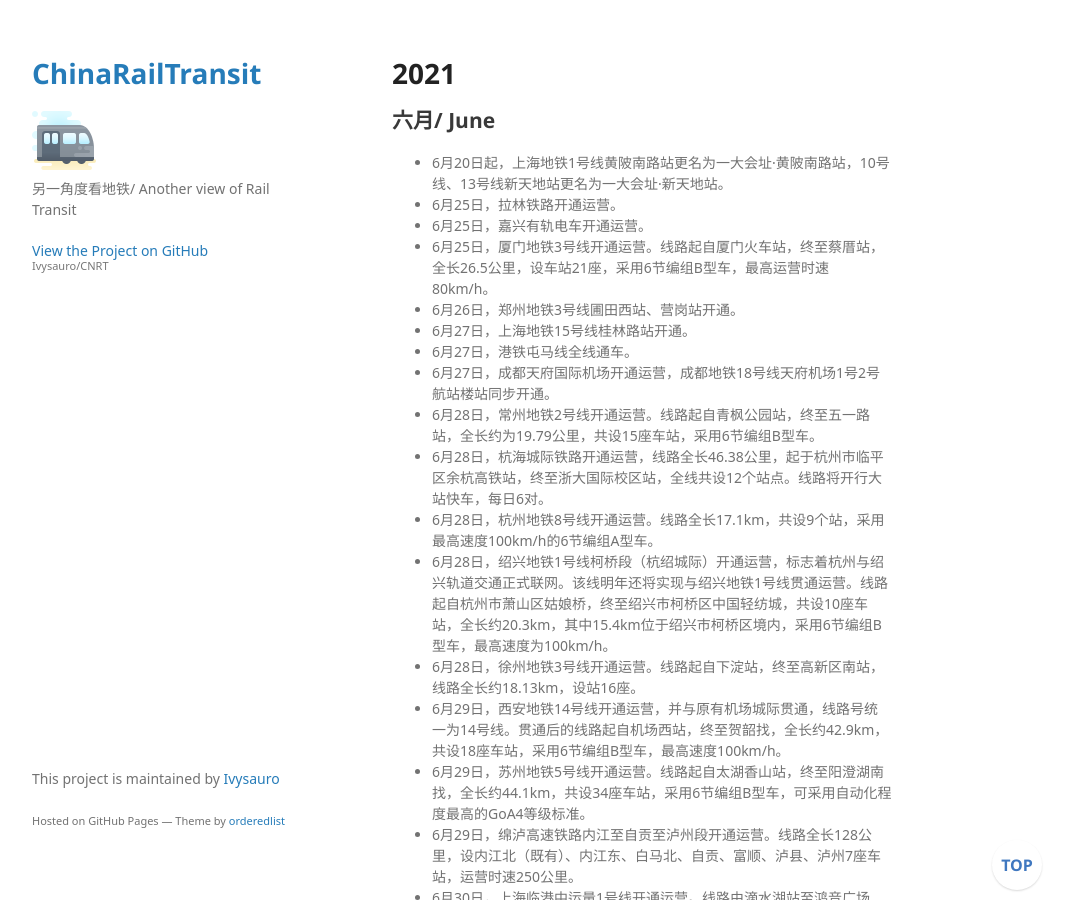
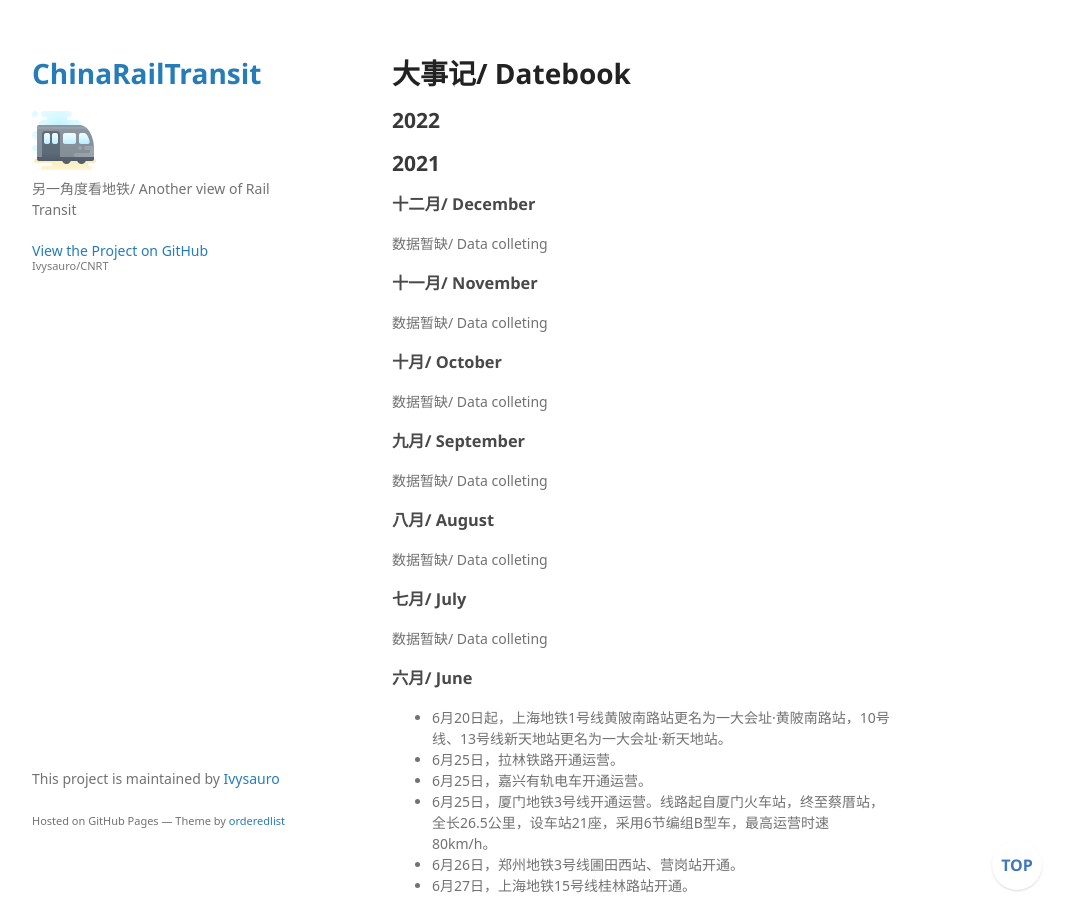
Before and after one commit to Ivysauro/CNRT, a Jekyll site: the page built from data/Datebook.md, in a window 1280 px wide and 900 px high. Shown: the whole window, without its empty margins (178-1249 px from the left). Built offline with Jekyll 4.4.1, drawn with Linux system fonts in a browser that asks for light colours; some web fonts are replaced; our own code applies the rules of GitHub Pages for plain Markdown files; a script that is not in the unit is left out; some of the changed text lies outside the part shown.

Commit message:
🍉更名画饼

```diff
--- a/data/2021.md
+++ b/data/Datebook.md
@@ -1,6 +1,34 @@
-# 2021
+# 大事记/ Datebook
 
-## 六月/ June
+## 2022
+
+## 2021
+
+### 十二月/ December
+
+数据暂缺/ Data colleting
+
+### 十一月/ November
+
+数据暂缺/ Data colleting
+
+### 十月/ October
+
+数据暂缺/ Data colleting
+
+### 九月/ September
+
+数据暂缺/ Data colleting
+
+### 八月/ August
+
+数据暂缺/ Data colleting
+
+### 七月/ July
+
+数据暂缺/ Data colleting
+
+### 六月/ June
 - 6月20日起，上海地铁1号线黄陂南路站更名为一大会址·黄陂南路站，10号线、13号线新天地站更名为一大会址·新天地站。
 - 6月25日，拉林铁路开通运营。
 - 6月25日，嘉兴有轨电车开通运营。
@@ -20,11 +48,11 @@
 - 6月30日，上海临港中运量1号线开通运营。线路由滴水湖站至鸿音广场站，总长度21.75公里，全线共10站。
 - 6月30日起，铁路咸阳秦都站更名为咸阳西站。
 
-## 五月/ May
+### 五月/ May
 
 数据暂缺/ Data colleting
 
-## 四月/ April
+### 四月/ April
 - 4月1日起，铁路新筑站将更名为西安国际港站。
 - 4月6日，石家庄地铁3号线一期东段及二期开通运营。
 - 4月16日，重庆璧山云巴开通，线路起自一号地铁站（即重庆轨道交通璧山站），终于成渝高铁站（即国铁璧山站），共设15个站点。
@@ -34,8 +62,16 @@
 - 4月29日，杭州地铁6号线之浦路站开通。
 - 4月30日起，杭州地铁6号线新桥站更名为阳陂湖站。
 
-## 三月/ March
+### 三月/ March
 - 3月26日，济南地铁2号线开通运营，同时1号线、3号线也结束了持续长达一年多的“脱网运营”。
 - 3月28日，洛阳地铁1号线开通运营，线路采用6节编组B型车，最高速度80km/h。
 - 3月30日，沈阳地铁9号线皇姑屯站开通运营。
 - 3月30日，株洲快速公交（智轨）系统开通运营。
+
+### 二月/ February
+
+数据暂缺/ Data colleting
+
+### 一月/ January
+
+数据暂缺/ Data colleting
```
